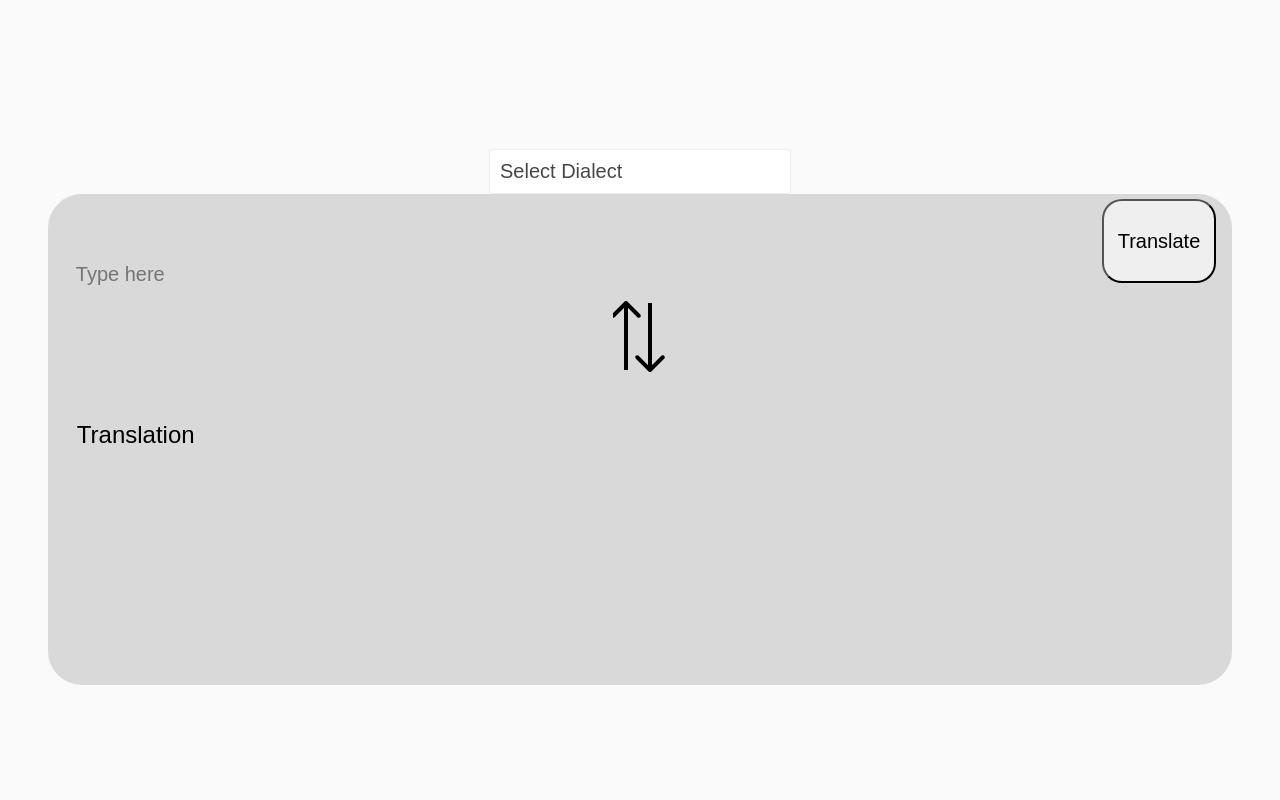
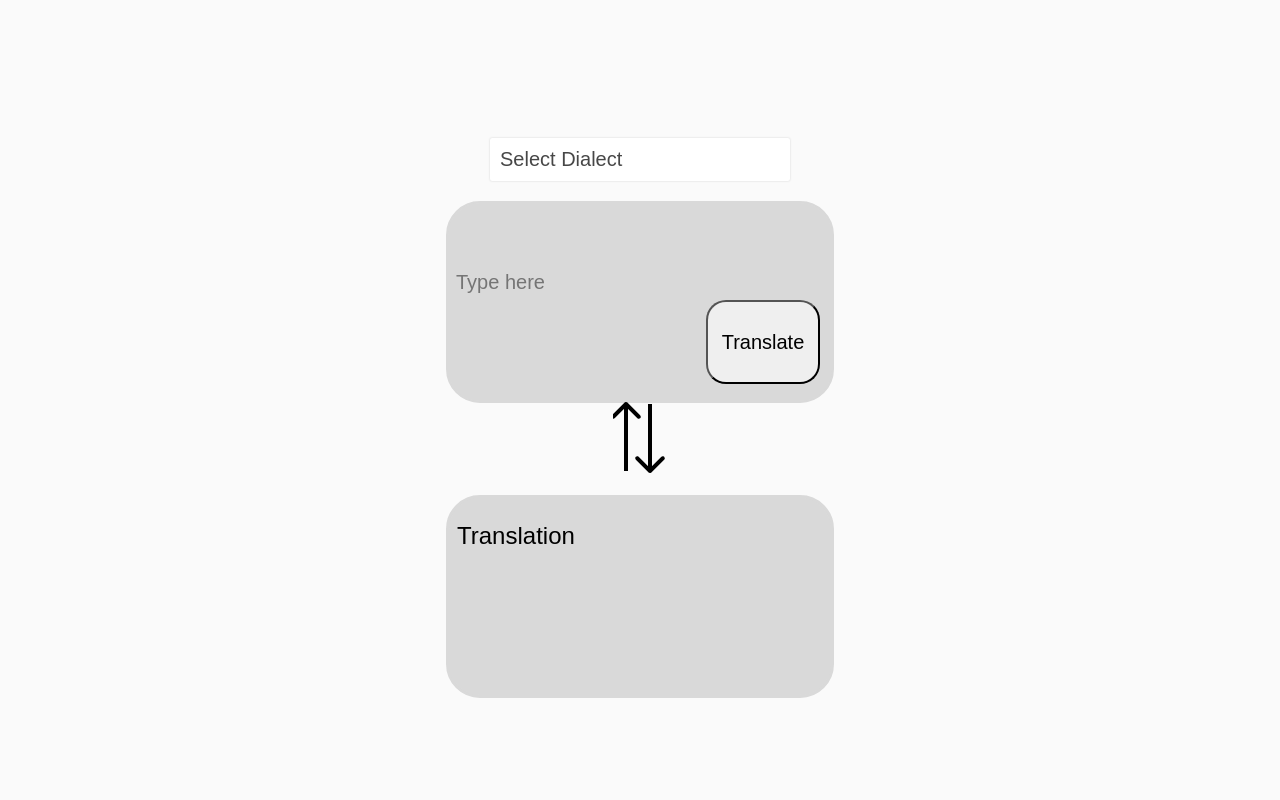
Before and after one commit to friendlyonion/despanishify, a Flask app: page / in a window 1280 px wide. Run offline with Flask 3, Linux system fonts and the light colour scheme.

Commit message:
updated sizing

```diff
--- a/static/style.css
+++ b/static/style.css
@@ -1,5 +1,6 @@
 .translation-box{
     width:90%;
+    min-width: 374px;
     height:20%;
     background-color: #D9D9D9;
     border-radius: 34px;
@@ -21,6 +22,7 @@
 .main{
     height:100%;
     width:100%;
+    max-width:400px;
     align-items: center ;
     justify-content: center;
     display: flex;
@@ -49,7 +51,7 @@
     justify-content: right;
     width: 90%;
     height: 10%;
-
+    padding-bottom: 5%;
 
 
 
@@ -210,5 +212,5 @@
     justify-content: right;
     width: 90%;
     height:10%;
-    margin-top:-22%;
+    margin-top:-25%;
   }
```
